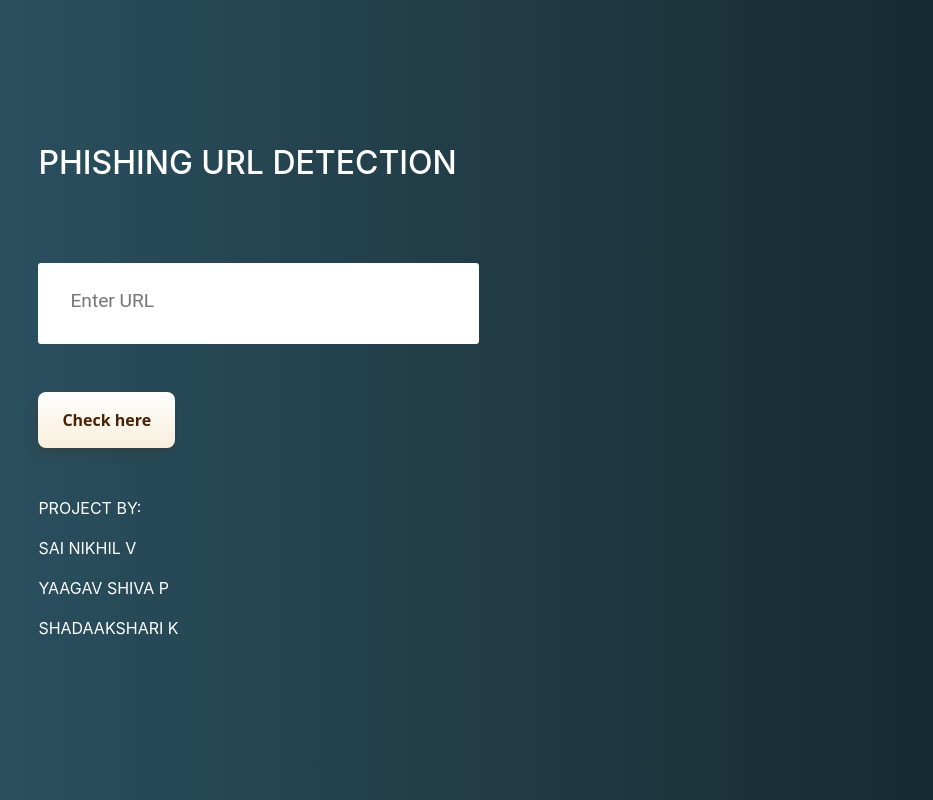
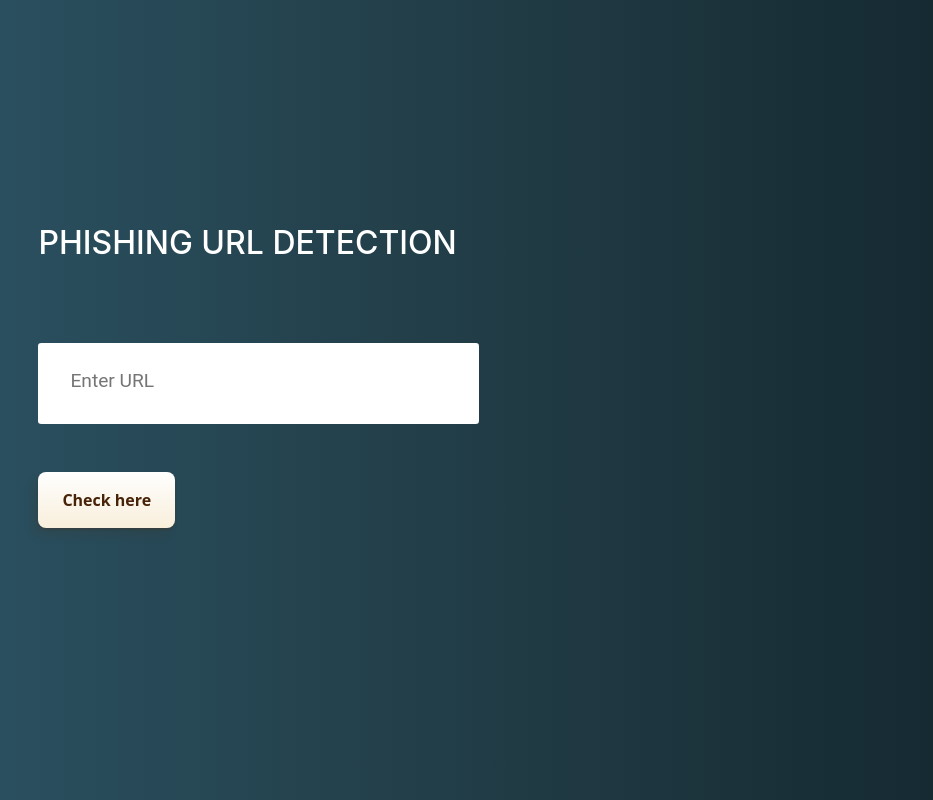
Before and after one commit to varadasainikhil/PHISHING-WEBSITE-DETECTION, a Flask app: page / in a window 1280 px wide. Shown: the whole page, without its empty margins (102-1035 px from the left). Run offline with Flask 2, Linux system fonts and the light colour scheme; some libraries are stand-ins or nearby versions.

Commit message:
Update index.html

```diff
--- a/templates/index.html
+++ b/templates/index.html
@@ -4,9 +4,6 @@
     <meta charset="UTF-8">
     <meta http-equiv="X-UA-Compatible" content="IE=edge">
     <meta name="viewport" content="width=device-width, initial-scale=1.0">
-    <meta name="description" content="This website is develop for identify the safety of url.">
-    <meta name="keywords" content="phishing url,phishing,cyber security,machine learning,classifier,python">
-    <meta name="author" content="VAIBHAV BICHAVE">
 
     <!-- BootStrap -->
     <link rel="stylesheet" href="https://stackpath.bootstrapcdn.com/bootstrap/4.5.0/css/bootstrap.min.css"
@@ -32,10 +29,7 @@
 
         <br>
     <br>
-    <p>PROJECT BY:</p>
-    <p>SAI NIKHIL V</p>
-    <p>YAAGAV SHIVA P</p>
-    <p>SHADAAKSHARI K</p>
+
 
 </div>
     <div id="form2">
```
